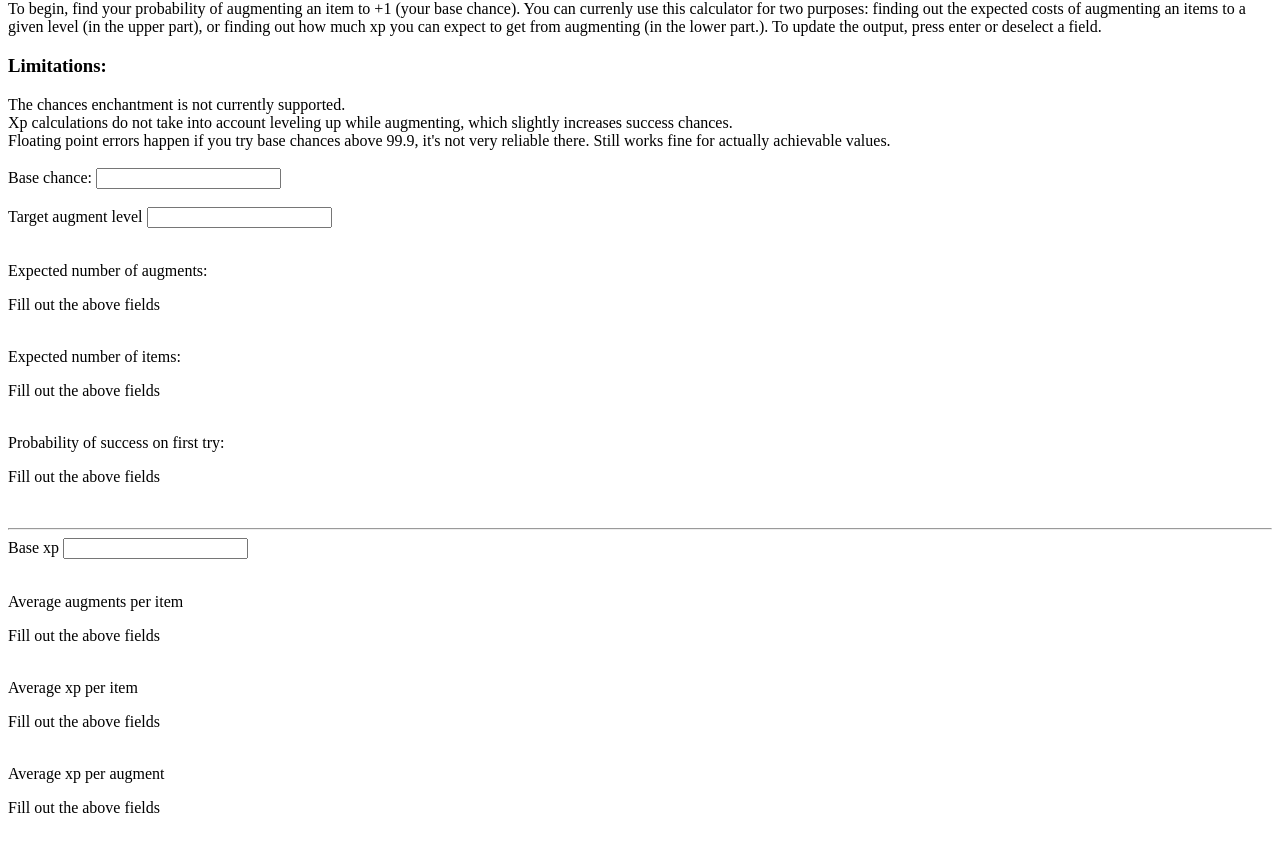
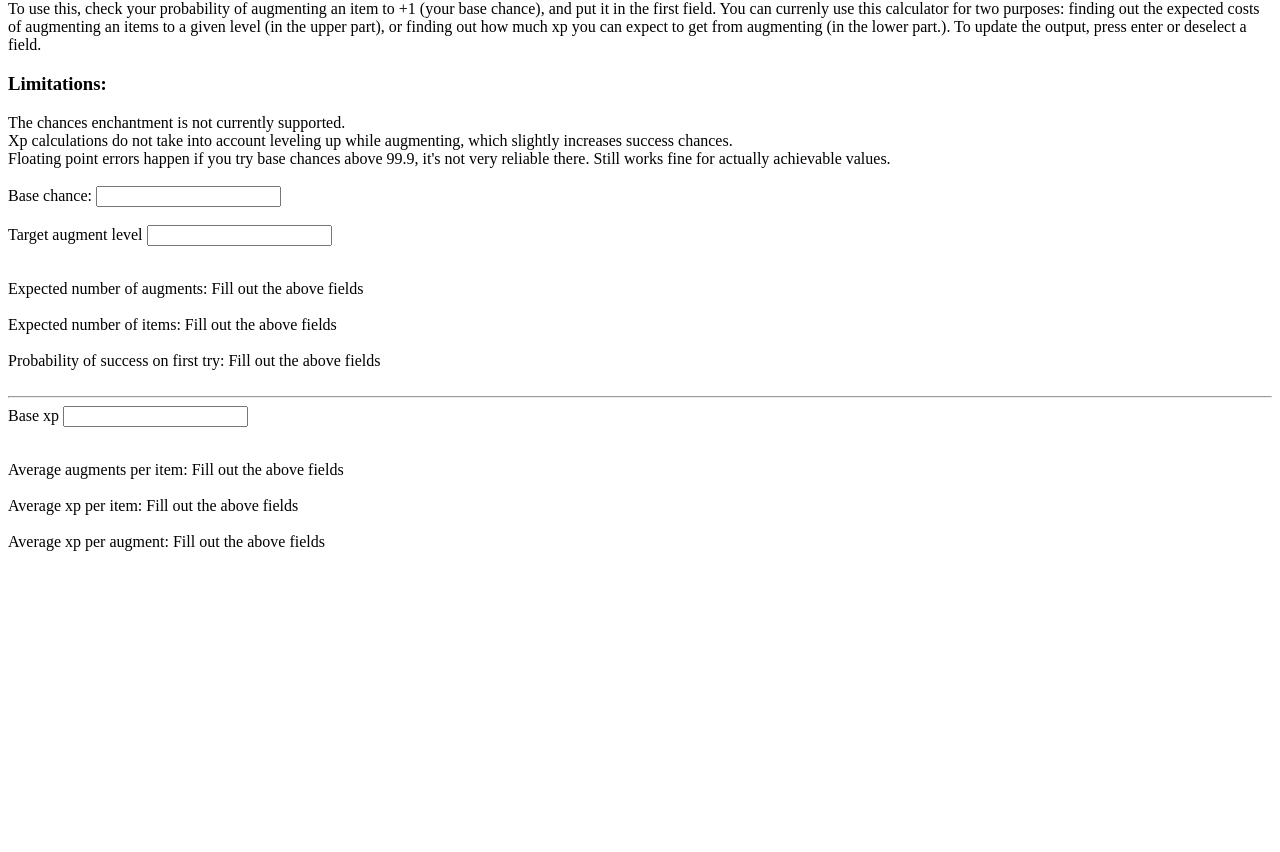
Before and after one commit to Mac15001900/idlescape-calc, a plain HTML site: page index.html in a window 1280 px wide. Shown: the part 66-918 px from the top of the page. After the commit the page ends 800 px from the top, so only its background shows below. Drawn offline with Linux system fonts and the light colour scheme.

Commit message:
Compacted layout a bit.

```diff
--- a/index.html
+++ b/index.html
@@ -1,7 +1,7 @@
 <h1>Idlescape augement calculator</h1>
 
 
-To begin, find your probability of augmenting an item to +1 (your base chance). You can currenly use this calculator for two purposes: finding out the expected costs of augmenting an items to a given level (in the upper part), or finding out how much xp you can expect to get from augmenting (in the lower part.). To update the output, press enter or deselect a field.<br>
+To use this, check your probability of augmenting an item to +1 (your base chance), and put it in the first field. You can currenly use this calculator for two purposes: finding out the expected costs of augmenting an items to a given level (in the upper part), or finding out how much xp you can expect to get from augmenting (in the lower part.). To update the output, press enter or deselect a field.<br>
 
 <h3>Limitations:</h3>
 The chances enchantment is not currently supported.<br>
@@ -18,17 +18,16 @@ Floating point errors happen if you try base chances above 99.9, it's not very r
 	<input type="text" id="goal" name="goal"><br><br>
 </form>
 
-Expected number of augments:
-<p id="o1">Fill out the above fields</p>
-<br>
+Expected number of augments: <label id="o1">Fill out the above fields</label>
+<br><br>
 
 Expected number of items:
-<p id="o2">Fill out the above fields</p>
-<br>
+<label id="o2">Fill out the above fields</label>
+<br><br>
 
 Probability of success on first try:
-<p id="o3">Fill out the above fields</p>
-<br>
+<label id="o3">Fill out the above fields</label>
+<br><br>
 
 <hr>
 
@@ -37,16 +36,16 @@ Probability of success on first try:
 	<input type="text" id="xp" name="xp"><br><br>
 </form>
 
-Average augments per item
-<p id="o4">Fill out the above fields</p>
-<br>
+Average augments per item:
+<label id="o4">Fill out the above fields</label>
+<br><br>
 
-Average xp per item
-<p id="o5">Fill out the above fields</p>
-<br>
+Average xp per item:
+<label id="o5">Fill out the above fields</label>
+<br><br>
 
-Average xp per augment
-<p id="o6">Fill out the above fields</p>
-<br>
+Average xp per augment:
+<label id="o6">Fill out the above fields</label>
+<br><br>
 
 <script src="script.js"></script>
```
